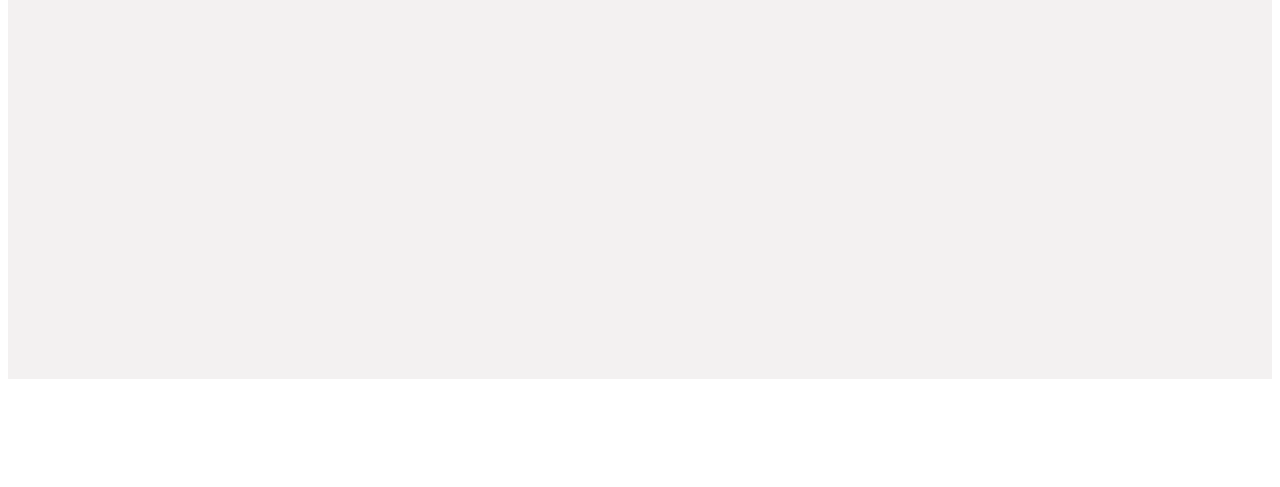
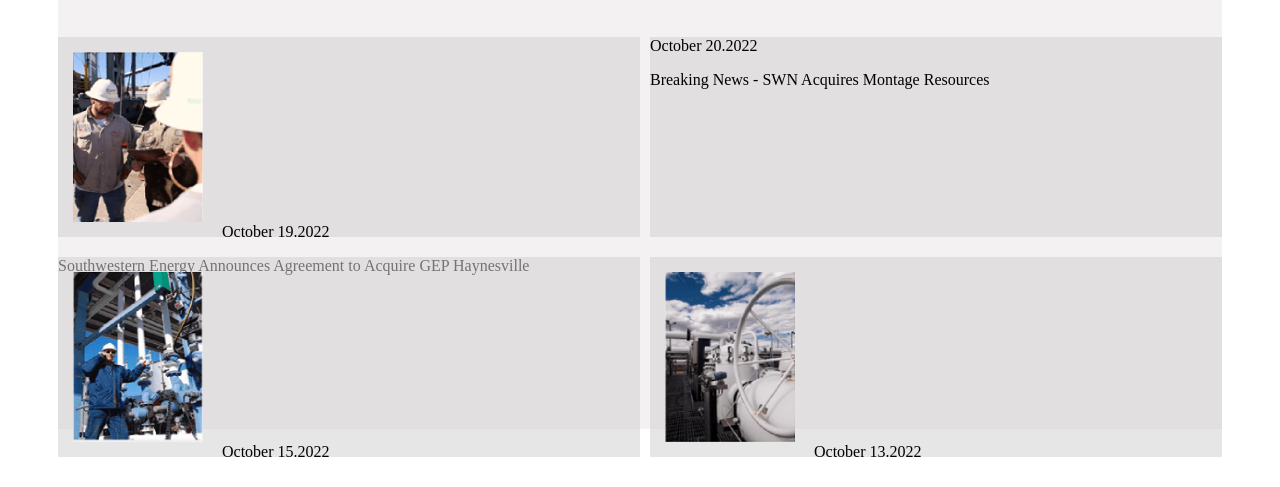
Before and after one commit to Karolina-Lap/SWN-puslapis, a plain HTML site: page index.html in a window 1280 px wide. Shown: the part 599-1086 px from the top of the page. Before the commit the page ends 986 px from the top, so only its background shows below. Drawn offline with Linux system fonts and the light colour scheme.

Commit message:
content cards added

```diff
--- a/index.html
+++ b/index.html
@@ -28,16 +28,39 @@
     </ul>
 </div>
 <div class="globe-menu">
-    <a href="#"><img class="globe" src="globe.jpg"/></a>
-    <a href="#"><img class="grip-lines" src="grip lines.png"/></a>
+    <a href="#"><img class="globe" src="pictures/globe.jpg"/></a>
+    <a href="#"><img class="grip-lines" src="pictures/grip lines.png"/></a>
 </div>
     </header>
     <main>
 <div class="mini-title">News and Updates Publication Library</div>
 <h1 class="title">IN THE NEWS</h1>
-<div class="arrow"><img class="arrow-icon" src="arrow.png"/></div>
+<div class="arrow"><img class="arrow-icon" src="pictures/arrow.png"/></div>
 
+<div class="content-wrapper">
+<div class="first-content">
+    <img class="pic1" src="pictures/first-content pic.png"/>
+    <span>October 19.2022</span>
+    <p>Southwestern Energy Announces Agreement to Acquire GEP Haynesville</p>
 
+</div>
+<div class="second-content">
+    <span>October 20.2022</span>
+    <p>Breaking News - SWN Acquires Montage Resources</p>
+</div>
+<div class="third-content">
+    <img class="pic2" src="pictures/third content pic.png"/>
+    <span>October 15.2022</span>
+    <p>Southwestern Energy Announces Agreement to Acquire Indigo Natural Resources</p>
+</div>
+<div class="fourth-content">
+    <img class="pic3" src="pictures/fourth content pic.png"/>
+    <span>October 13.2022</span>
+    <p>The Environmental Partnership Releases Annual Report</p>
+
+</div>
+
+</div>
 
 
 
--- a/styles.css
+++ b/styles.css
@@ -1,3 +1,6 @@
+body{
+    padding: 50px;
+}
 
 header{
     background-color: rgb(253, 254, 254);
@@ -71,3 +74,36 @@
 .arrow-icon{
     height: 150px;
 }
+
+.content-wrapper{
+    display: grid;
+    grid-template-columns: 50% 50%;
+    grid-template-rows: 200px 200px;
+    grid-gap:20px 10px;
+    margin-top: 40px;
+    overflow:hidden;
+
+}
+.content-wrapper div{
+    background-color: rgba(212, 210, 210, 0.548);
+}
+
+.pic1{
+height: 170px;
+width:130px;
+padding: 15px;
+}
+.pic2{
+    height: 170px;
+width:130px;
+padding: 15px;
+}
+.pic3{
+    height: 170px;
+width:130px;
+padding: 15px;
+}
+
+span{
+    align-items: center;
+}
```
Also changed, not shown: pictures/arrow.png (renamed from arrow.png), pictures/first-content pic.png (added), pictures/fourth content pic.png (added), pictures/globe.jpg (renamed from globe.jpg), pictures/grip lines.png (renamed from grip lines.png), pictures/third content pic.png (added).
